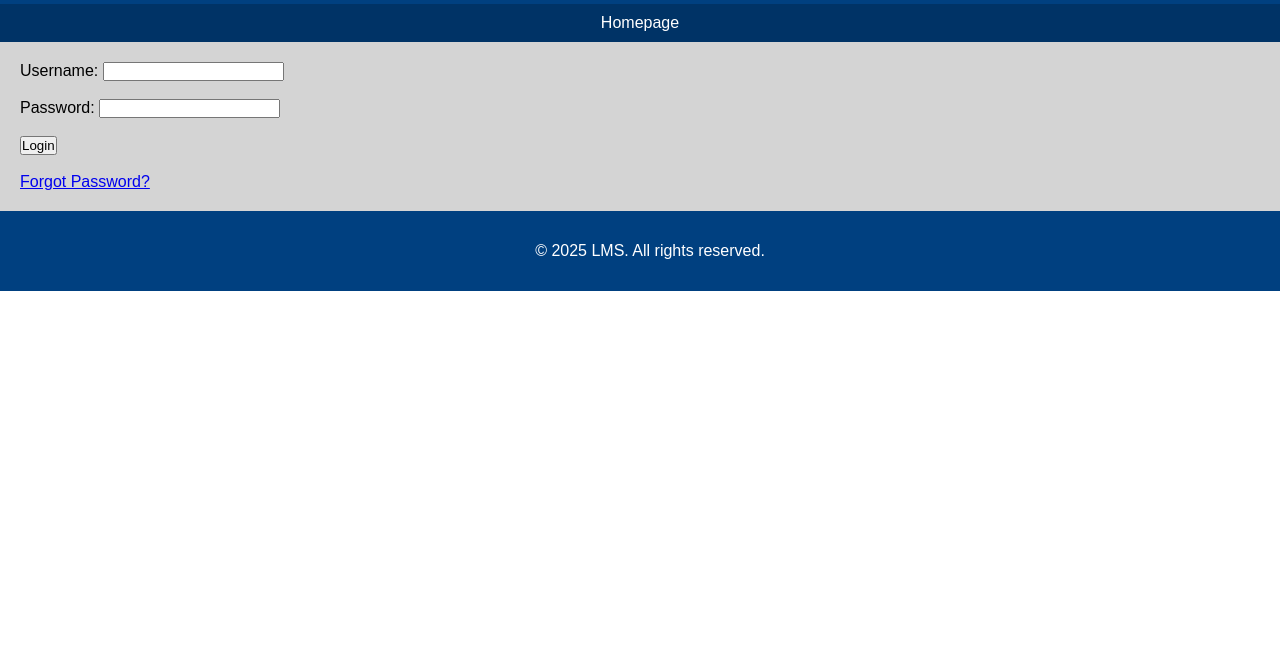
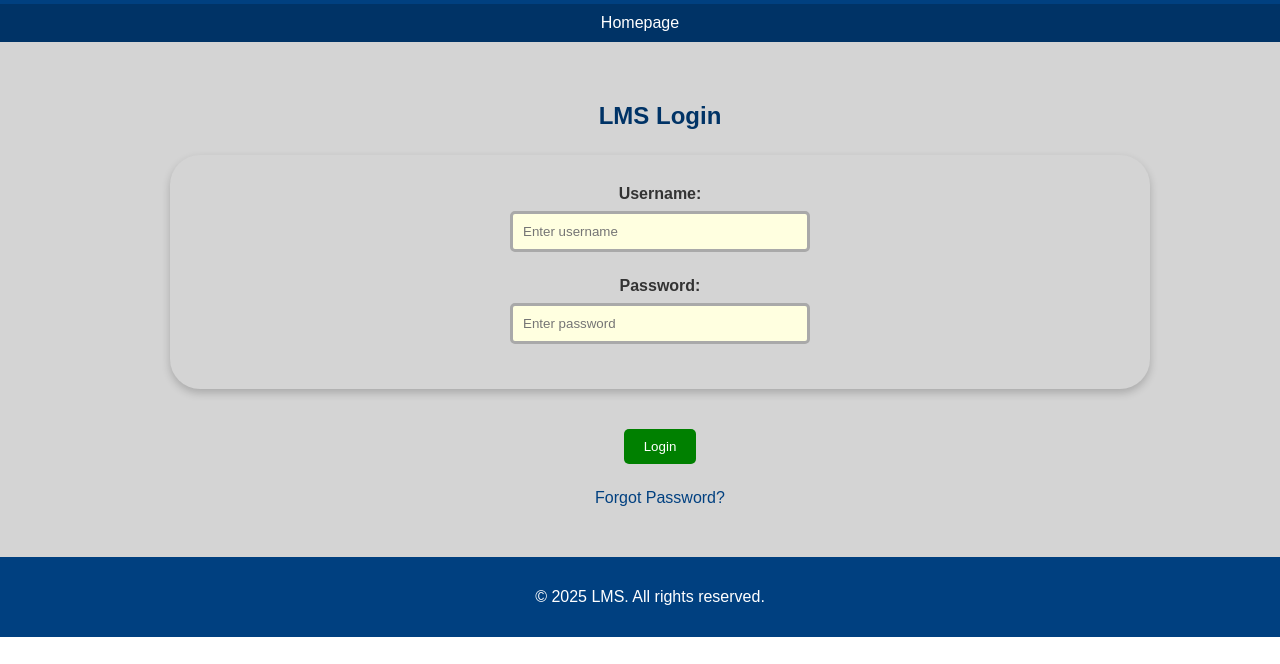
Before and after one commit to irajak/assignment-02-381, a plain HTML site: page login.html in a window 1280 px wide. Shown: the part 136-800 px from the top of the page. Drawn offline with Linux system fonts and the light colour scheme.

Commit message:
part 2 - login

```diff
--- a/login.html
+++ b/login.html
@@ -10,7 +10,6 @@
     <header>
         <img src="logo.jpg" alt="LMS Logo" style="width: 100px; height: 100px;">
         <h1>LMS - Learning Management System</h1>
-        <h2>LMS Login</h2>
     </header>
     <div>
         <nav>
@@ -18,16 +17,21 @@
         </nav>
     </div>
     <main>
-        <form>
-            <label for="username">Username:</label>
-            <input type="text" id="username" name="username" required><br><br>
-
-            <label for="password">Password:</label>
-            <input type="password" id="password" name="password" required><br><br>
-
-            <button type="submit" formaction="course_view.html">Login</button><br><br>
+        <h2 class="login-title">LMS Login</h2>
+        <div class="login-container">
+            <div class="input-group">
+                <label for="username">Username:</label>
+                <input type="text" id="username" placeholder="Enter username">
+            </div>
+            <div class="input-group">
+                <label for="password">Password:</label>
+                <input type="password" id="password" placeholder="Enter password">
+            </div>
+        </div>
+        <div class="login-links">
+            <button class="login-button">Login</button>
             <a href="#">Forgot Password?</a>
-        </form>
+        </div>
     </main>
     <footer>
         <p>&copy; 2025 LMS. All rights reserved.</p>
--- a/styles.css
+++ b/styles.css
@@ -1,16 +1,23 @@
-/* Reset */
+/*
+Iraj Akbar  (30146997)
+Azlfa Anwar (30176659)
+*/
+
+/* Part 1 - Homepage */
+
+/* reset */
 * {
     margin: 0;
     padding: 0;
 }
 
-/* Body */
+/* body */
 body {
     font-family: Arial, sans-serif;
     background-color: #ffffff;
 }
 
-/* Header */
+/* header */
 header {
     background-color: #004080;
     padding: 20px;
@@ -21,7 +28,11 @@ header {
     color: white;
 }
 
-/* Navigation */
+header h2 {
+    display: none;
+}
+
+/* navigation */
 nav {
     display: flex;
     justify-content: space-around;
@@ -41,13 +52,17 @@ nav a:hover {
     text-decoration: none;
 }
 
-/* Main content area */
+/* main - content */
 main {
     background-color: #d4d4d4;
-    padding: 20px;
+    padding: 40px 20px;
+    display: flex;
+    flex-direction: column;
+    align-items: center;
+    width: 100%;
 }
 
-/* About Section */
+/* about */
 #about {
     text-align: center;
     padding: 20px;
@@ -84,7 +99,7 @@ main {
     margin-bottom: 0;
 }
 
-/* Footer */
+/* footer */
 footer {
     background-color: #004080;
     color: white;
@@ -96,3 +111,91 @@ footer {
     text-align: center;
     width: 100%;
 }
+
+/* Login */
+
+/* main area (login form) */
+.login-title {
+    font-size: 24px;
+    color: #003366;
+    margin: 20px 0 25px 0;
+    align-self: center;
+}
+
+.login-container {
+    background-color: #d4d4d4;
+    padding: 30px;
+    margin: 0 150px 30px 150px;
+    border-radius: 30px;
+    box-shadow: 0 4px 8px rgba(0, 0, 0, 0.2);
+    width: calc(100% - 300px);
+    display: flex;
+    flex-direction: column;
+    align-items: center;
+    box-sizing: border-box;
+}
+
+/* input fields container */
+.input-group {
+    margin-bottom: 25px;
+    text-align: center;
+    width: 300px;
+    display: flex;
+    flex-direction: column;
+    align-items: center;
+}
+
+.input-group:last-child {
+    margin-bottom: 15px;
+}
+
+.input-group label {
+    display: block;
+    margin-bottom: 8px;
+    font-weight: bold;
+    color: #333;
+    text-align: center;
+}
+
+/* input fields */
+input[type="text"],
+input[type="password"] {
+    background-color: lightyellow;
+    padding: 10px;
+    border-radius: 5px;
+    border: 3px solid darkgrey;
+    width: 300px;
+    box-sizing: border-box;
+}
+
+/* login button */
+.login-button {
+    background-color: #008000;
+    color: white;
+    padding: 10px 20px;
+    border: none;
+    border-radius: 5px;
+    cursor: pointer;
+    margin-bottom: 15px;
+}
+
+.login-button:hover {
+    background-color: #006600;
+}
+
+/* links outside the box */
+.login-links {
+    text-align: center;
+    margin-top: 10px;
+}
+
+.login-links a {
+    color: #004080;
+    text-decoration: none;
+    margin: 10px 0;
+    display: block;
+}
+
+.login-links a:hover {
+    text-decoration: underline;
+}
```
